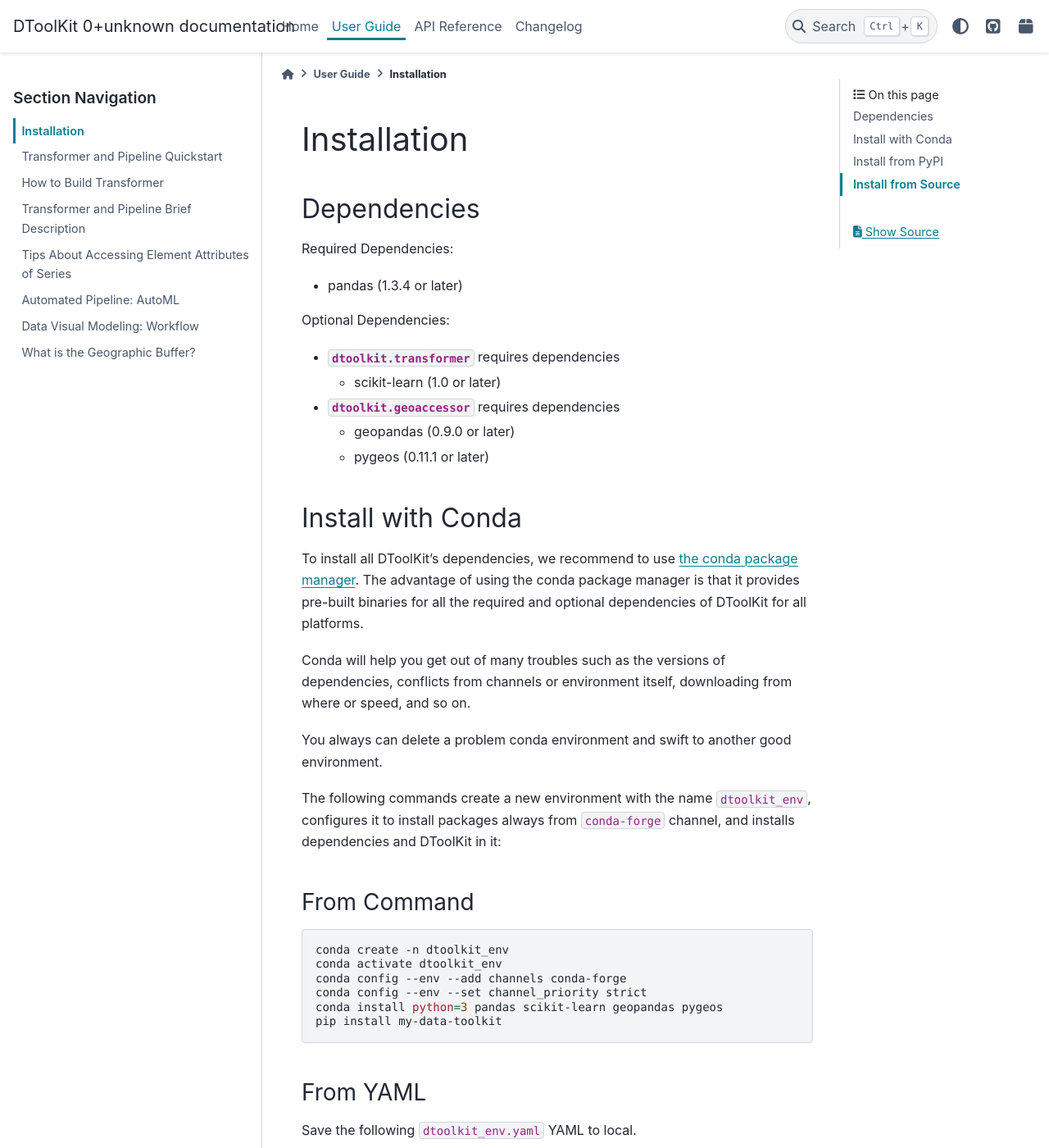
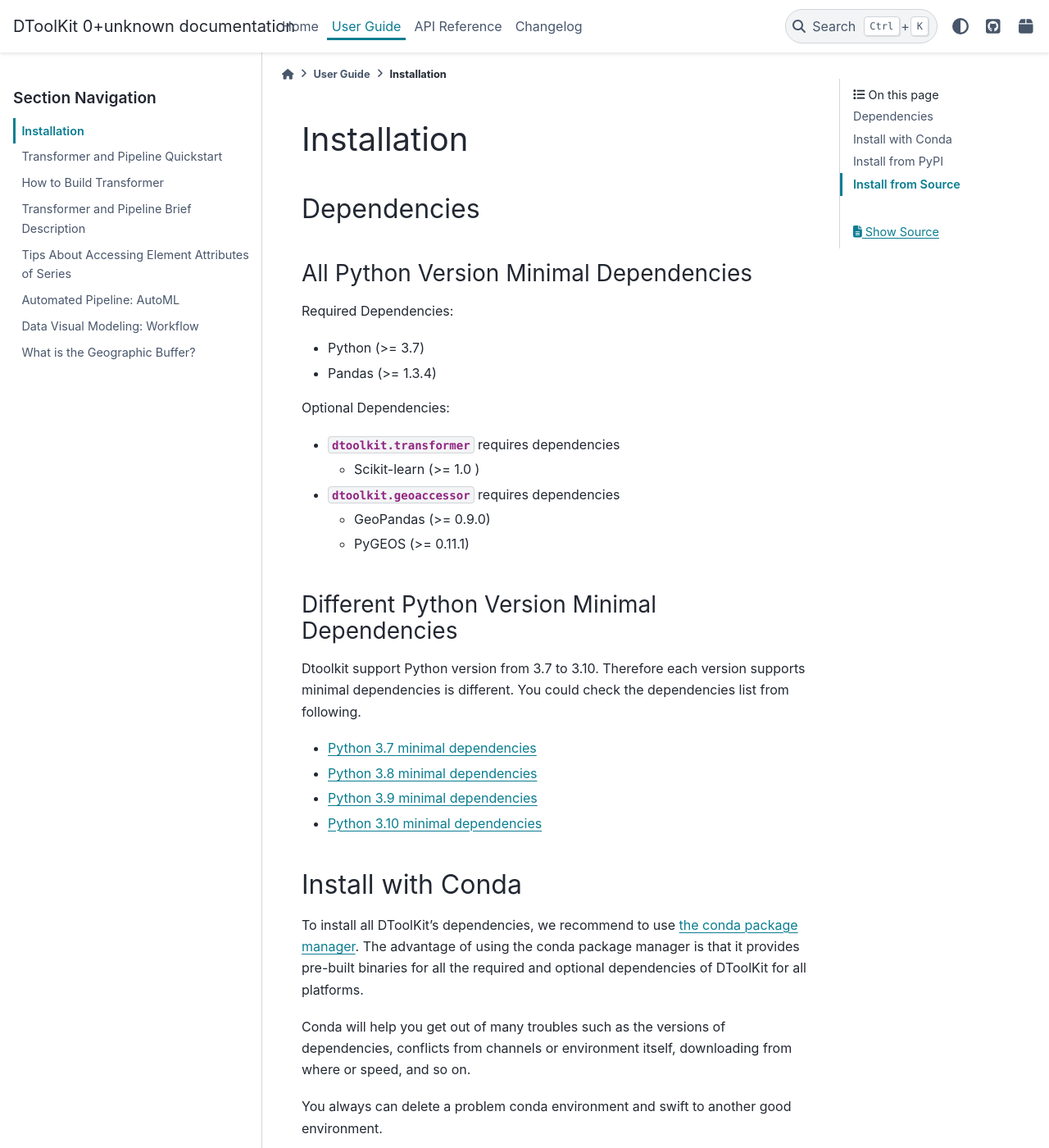
Before and after one commit to Zeroto521/my-data-toolkit, a Sphinx documentation site: the page built from doc/source/guide/installation.md, in a window 1280 px wide and 1400 px high. Shown: the whole window at 82% size. Built offline with Sphinx 7.4.7 and the PyData theme 0.15.4, drawn with Linux system fonts in a browser that asks for light colours.

Commit message:
DOC: update installation documentation (#419)
* DOC: remoev dependencies section from readme

* DOC: add 'Different Python Version Minimal Dependencies' section

* remove codeql badge

* update path

```diff
--- a/doc/source/guide/installation.md
+++ b/doc/source/guide/installation.md
@@ -2,20 +2,34 @@
 
 ## Dependencies
 
+### All Python Version Minimal Dependencies
+
 Required Dependencies:
 
-- pandas (1.3.4 or later)
+- Python (>= 3.7)
+- Pandas (>= 1.3.4)
 
 Optional Dependencies:
 
 - {mod}`dtoolkit.transformer` requires dependencies
 
-  - scikit-learn (1.0 or later)
+  - Scikit-learn (>= 1.0 )
 
 - {mod}`dtoolkit.geoaccessor` requires dependencies
 
-  - geopandas (0.9.0 or later)
-  - pygeos (0.11.1 or later)
+  - GeoPandas (>= 0.9.0)
+  - PyGEOS (>= 0.11.1)
+
+### Different Python Version Minimal Dependencies
+
+Dtoolkit support Python version from 3.7 to 3.10.
+Therefore each version supports minimal dependencies is different.
+You could check the dependencies list from following.
+
+- [Python 3.7 minimal dependencies](https://github.com/Zeroto521/my-data-toolkit/blob/master/ci/env/37-minimal.yaml)
+- [Python 3.8 minimal dependencies](https://github.com/Zeroto521/my-data-toolkit/blob/master/ci/env/38-minimal.yaml)
+- [Python 3.9 minimal dependencies](https://github.com/Zeroto521/my-data-toolkit/blob/master/ci/env/39-minimal.yaml)
+- [Python 3.10 minimal dependencies](https://github.com/Zeroto521/my-data-toolkit/blob/master/ci/env/310-minimal.yaml)
 
 ## Install with Conda
 
```
Also changed, not shown: README.md (+0 -15 lines).
